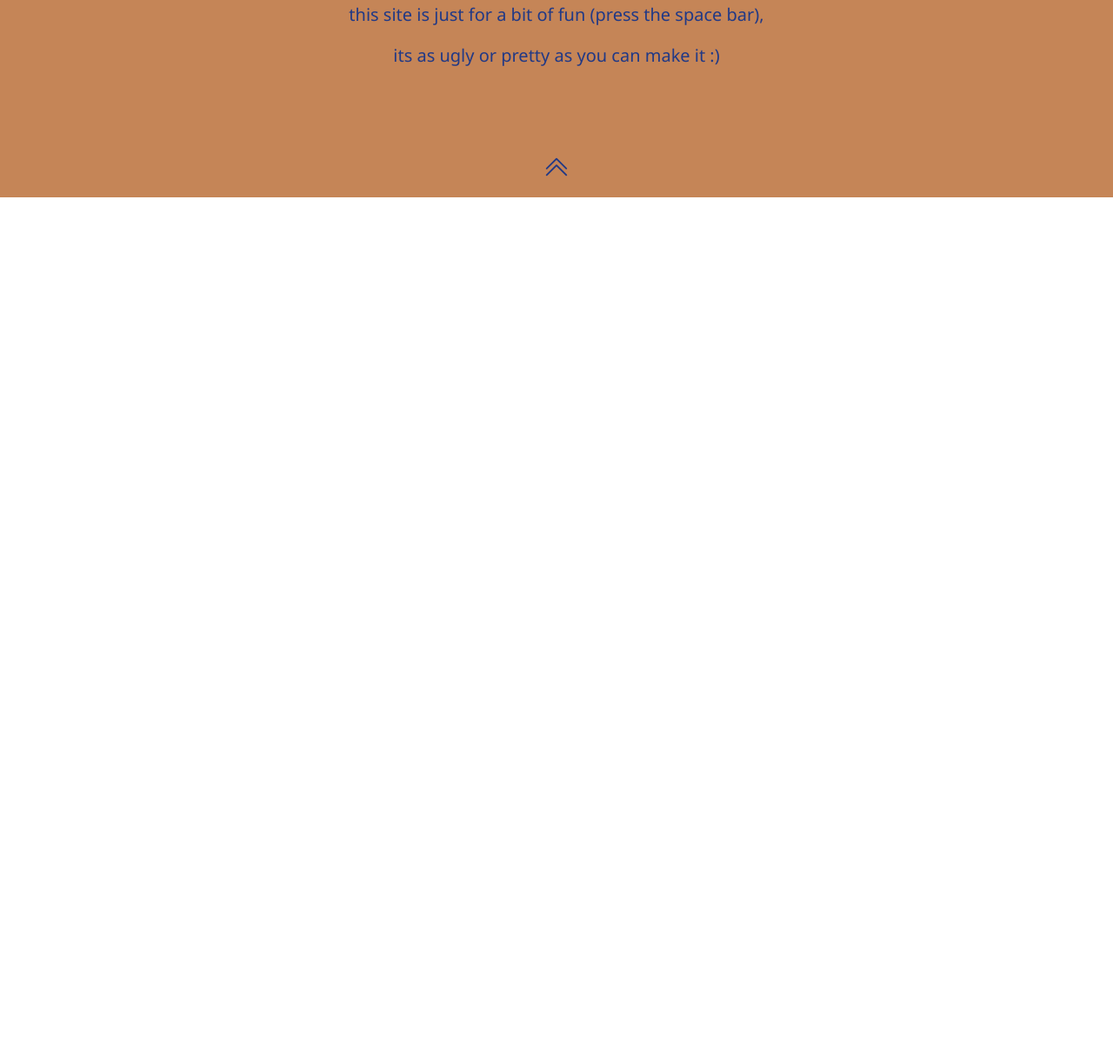
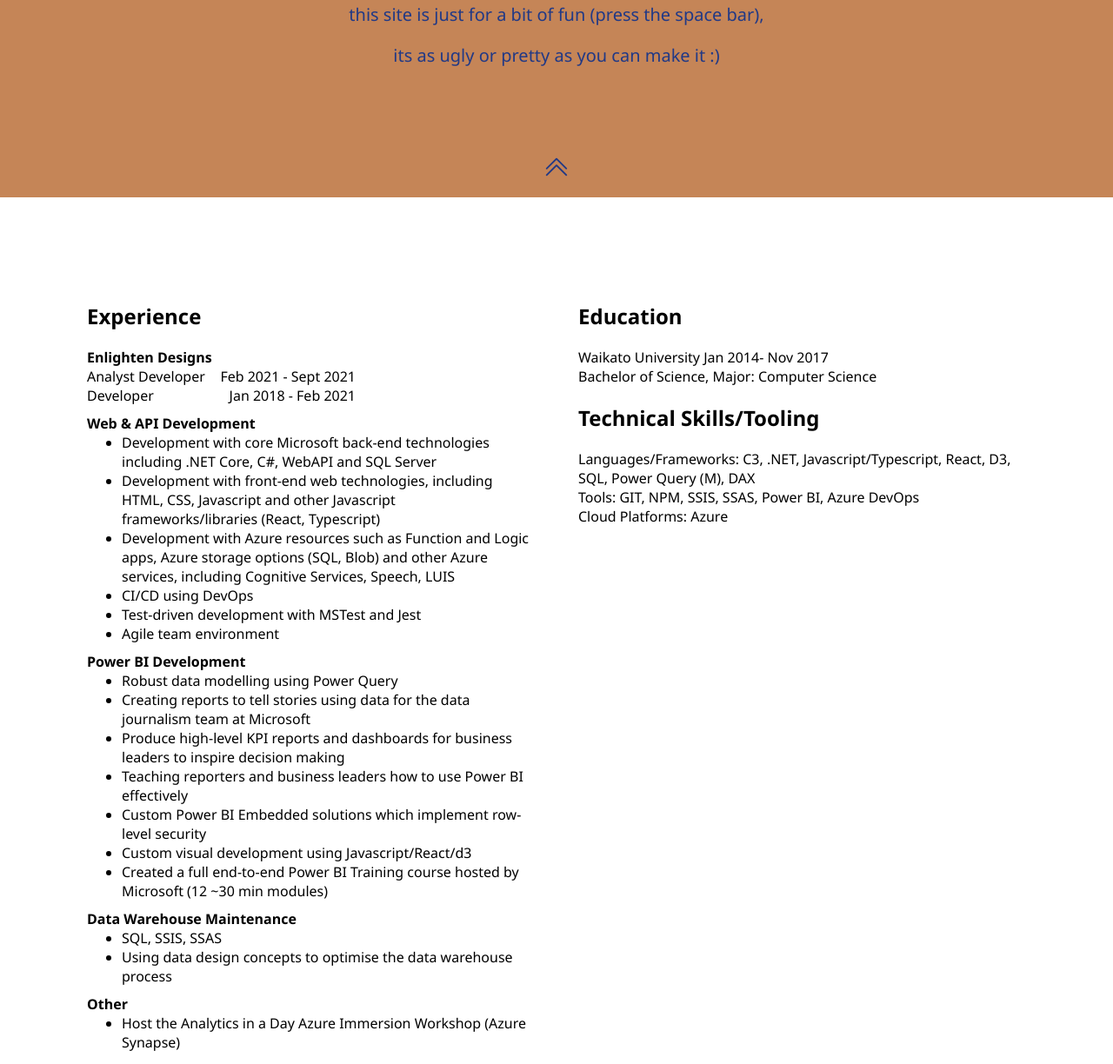
Before and after one commit to jakebayliss/jakebayliss, a React app: page / in a window 1280 px wide. Shown: the part 1373-2597 px from the top of the page at 87% size. Before the commit the page ends 1686 px from the top, so only its background shows below. Built offline with nearby package versions, Linux system fonts and the light colour scheme.

Commit message:
adding serious about section

```diff
--- a/src/components/Header.js
+++ b/src/components/Header.js
@@ -1,5 +1,7 @@
 import React, { useState } from 'react';
 import { scroll } from '../utils/scrollHelper';
+
+import '../styles/header.css';
 
 import { BsChevronDoubleDown } from 'react-icons/bs';
 import { SiLinkedin, SiGithub, SiInstagram, SiSpotify } from 'react-icons/si';
@@ -29,7 +31,7 @@ const Header = ({primaryColour, secondaryColour}) => {
                 </a>
             </div>
         </div>
-        <button className="arrow-container" onClick={() => scroll('#main-content-container')}>
+        <button className="arrow-container" onClick={() => scroll('#silly-container')}>
             <BsChevronDoubleDown className="arrow" style={{ color: secondaryColour }} />
         </button>
     </div>
--- /dev/null
+++ b/src/components/SeriousAbout.js
@@ -0,0 +1,75 @@
+import React from 'react';
+
+import '../styles/serious.css';
+
+const SeriousAbout = () => {
+    return <div className="serious-container">
+        <div className="content-container">
+            <div className="left pane">
+                <div className="content-section">
+                    <h2>Experience</h2>
+                    <h4>Enlighten Designs</h4>
+                    <div className="job-titles">
+                        <p>Analyst Developer</p>
+                        <p>Feb 2021 - Sept 2021</p>
+                    </div>
+                    <div className="job-titles">
+                        <p>Developer</p>
+                        <p>Jan 2018 - Feb 2021</p>
+                    </div>
+                </div>
+                <div className="content-section">
+                    <h4>Web & API Development</h4>
+                    <ul>
+                        <li>Development with core Microsoft back-end technologies including .NET Core, C#, WebAPI and SQL Server</li>
+                        <li>Development with front-end web technologies, including HTML, CSS, Javascript and other Javascript frameworks/libraries (React, Typescript)</li>
+                        <li>Development with Azure resources such as Function and Logic apps, Azure storage options (SQL, Blob) and other Azure services, including Cognitive Services, Speech, LUIS</li>
+                        <li>CI/CD using DevOps</li>
+                        <li>Test-driven development with MSTest and Jest</li>
+                        <li>Agile team environment</li>
+                    </ul>
+                </div>
+                <div className="content-section">
+                    <h4>Power BI Development</h4>
+                    <ul>
+                        <li>Robust data modelling using Power Query</li>
+                        <li>Creating reports to tell stories using data for the data journalism team at Microsoft</li>
+                        <li>Produce high-level KPI reports and dashboards for business leaders to inspire decision making</li>
+                        <li>Teaching reporters and business leaders how to use Power BI effectively</li>
+                        <li>Custom Power BI Embedded solutions which implement row-level security</li>
+                        <li>Custom visual development using Javascript/React/d3</li>
+                        <li>Created a full end-to-end Power BI Training course hosted by Microsoft (12 ~30 min modules)</li>
+                    </ul>
+                </div>
+                <div className="content-section">
+                    <h4>Data Warehouse Maintenance</h4>
+                    <ul>
+                        <li>SQL, SSIS, SSAS</li>
+                        <li>Using data design concepts to optimise the data warehouse process</li>
+                    </ul>
+                </div>
+                <div className="content-section">
+                    <h4>Other</h4>
+                    <ul>
+                        <li>Host the Analytics in a Day Azure Immersion Workshop (Azure Synapse)</li>
+                    </ul>
+                </div>
+            </div>
+            <div className="right pane">
+                <div className="content-section">
+                    <h2>Education</h2>
+                    <p>Waikato University   Jan 2014- Nov 2017</p>
+                    <p>Bachelor of Science, Major: Computer Science</p>
+                </div>
+                <div className="content-section">
+                    <h2>Technical Skills/Tooling</h2>
+                    <p><span>Languages/Frameworks:</span> C3, .NET, Javascript/Typescript, React, D3, SQL, Power Query (M), DAX</p>
+                    <p><span>Tools:</span> GIT, NPM, SSIS, SSAS, Power BI, Azure DevOps</p>
+                    <p><span>Cloud Platforms:</span> Azure</p>
+                </div>
+            </div>
+        </div>
+    </div>
+}
+
+export default SeriousAbout;
--- a/src/components/SillyAbout.js
+++ b/src/components/SillyAbout.js
@@ -1,11 +1,13 @@
 import React from 'react';
 import { scroll } from '../utils/scrollHelper';
+
+import '../styles/silly.css';
 
 import { BsChevronDoubleUp } from 'react-icons/bs';
 
 const SillyAbout = ({primaryColour, secondaryColour}) => {
-    return <div id="main-content-container" className="main-content-container" style={{ backgroundColor: secondaryColour }}>
-        <div className="main-content">
+    return <div id="silly-container" className="silly-container" style={{ backgroundColor: secondaryColour }}>
+        <div className="silly-content">
             <div>
                 <p style={{ color: primaryColour }}>hello im jake,</p>
                 <p style={{ color: primaryColour }}>i am a 'full stack' software dev,</p>
--- a/src/index.js
+++ b/src/index.js
@@ -5,11 +5,10 @@ import { generateRandomHex } from './ColourGenerator';
 // components
 import Header from './components/Header';
 import SillyAbout from './components/SillyAbout';
+import SeriousAbout from './components/SeriousAbout';
 
 // styles
 import './styles/master.css';
-import './styles/header.css';
-import './styles/mainContent.css';
 
 const App = () => {
     const [primaryColour, setPrimaryColour] = useState(generateRandomHex());
@@ -52,6 +51,7 @@ const App = () => {
     return <div className="container">
         <Header primaryColour={primaryColour} secondaryColour={secondaryColour} />
         <SillyAbout primaryColour={primaryColour} secondaryColour={secondaryColour} />
+        <SeriousAbout />
     </div>
 }
 
--- a/src/styles/header.css
+++ b/src/styles/header.css
@@ -4,6 +4,7 @@
     display: flex;
     justify-content: space-around;
     padding: 0 40px;
+    text-align: center;
 }
 
 .title {
--- a/src/styles/master.css
+++ b/src/styles/master.css
@@ -14,7 +14,6 @@ body::-webkit-scrollbar {
 }
 
 #app {
-    text-align: center;
     font-family: 'Segoe UI';
 }
 
--- /dev/null
+++ b/src/styles/serious.css
@@ -0,0 +1,33 @@
+.serious-container {
+    height: 100vh;
+}
+
+.serious-container p, h4, ul {
+    margin: 0;
+}
+
+.content-container {
+    display: flex;
+    padding: 100px;
+}
+
+.pane {
+    width: 50%;
+}
+
+.left {
+    padding-right: 25px;
+}
+
+.right {
+    padding-left: 25px;
+}
+.content-section {
+    margin-bottom: 10px;
+}
+
+.job-titles {
+    display: flex;
+    justify-content: space-between;
+    width: 60%;
+}
--- a/src/styles/mainContent.css
+++ b/src/styles/silly.css
@@ -1,8 +1,9 @@
-.main-content-container {
+.silly-container {
     height: 100vh;
+    text-align: center;
 }
 
-.main-content {
+.silly-content {
     padding: 100px 50px;
     font-size: 20px;
     font-weight: 500;
```
